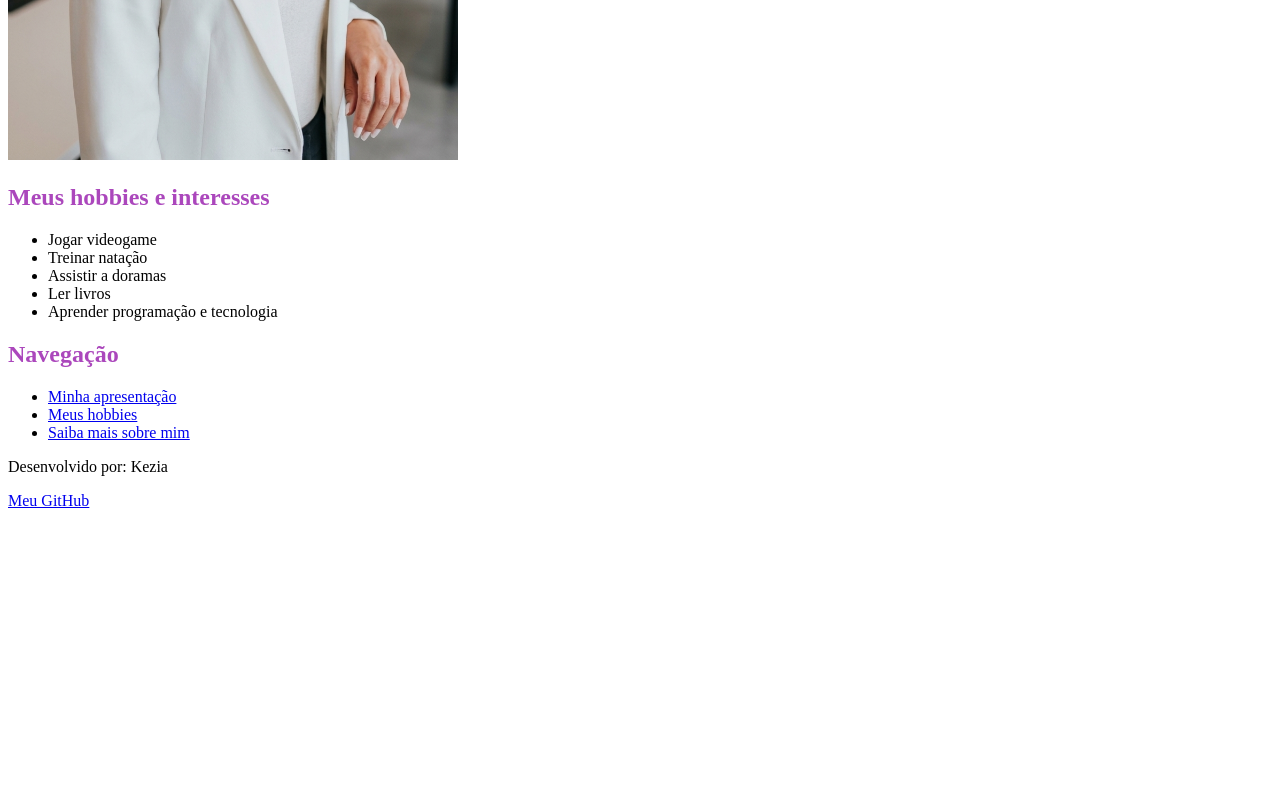
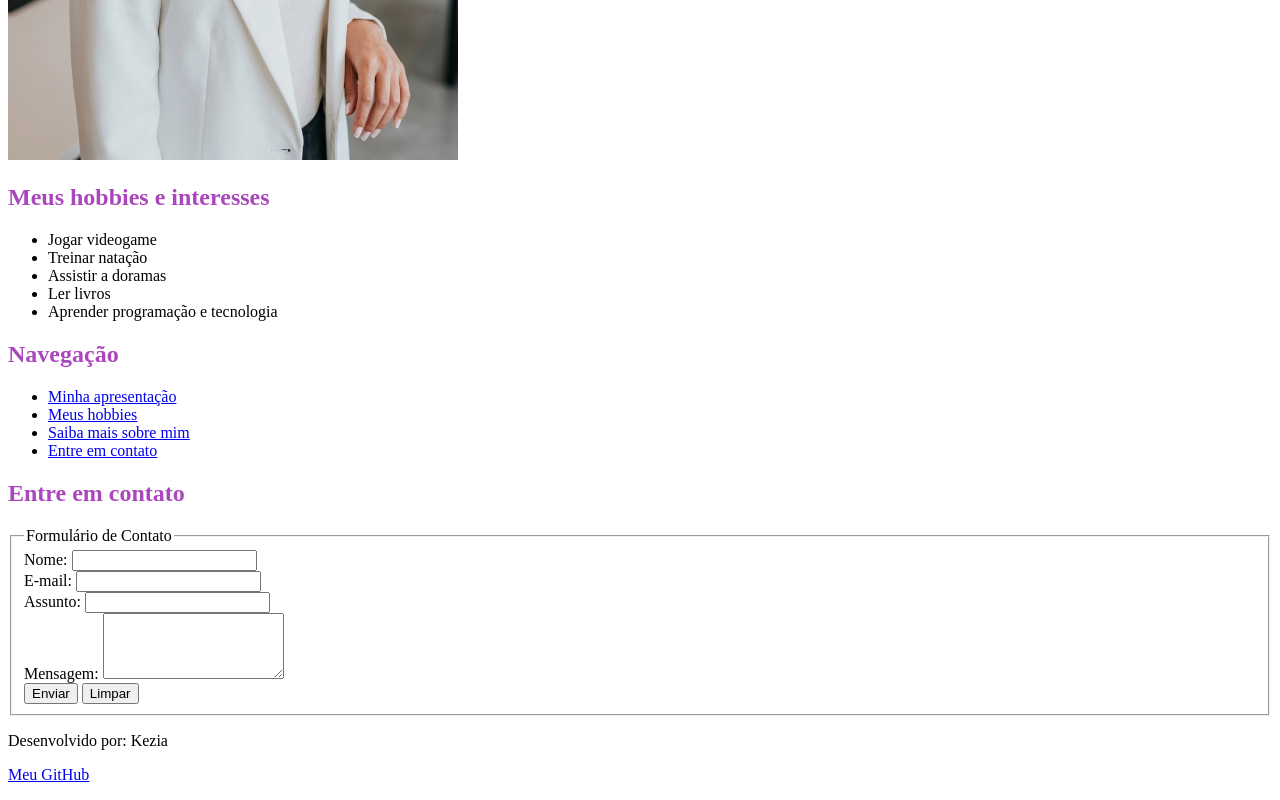
Before and after one commit to kezia242/pagina-pessoal, a plain HTML site: page index.html in a window 1280 px wide. Shown: the part 748-1548 px from the top of the page. Before the commit the page ends 1274 px from the top, so only its background shows below. Drawn offline with Linux system fonts and the light colour scheme.

Commit message:
Add files via upload

```diff
--- a/index.html
+++ b/index.html
@@ -79,8 +79,48 @@
                             Saiba mais sobre mim
                         </a>
                     </li>
+                    <li>
+                        <a href="#contato">
+                            Entre em contato
+                        </a>
+                    </li>
                 </ul>
             </nav>
+
+            <!-- SEÇÃO DE CONTATO ADICIONADA AQUI -->
+            <section id="contato">
+                <h2>Entre em contato</h2>
+                <form>
+                    <fieldset>
+                        <legend>Formulário de Contato</legend>
+
+                        <div>
+                            <label for="nome">Nome:</label>
+                            <input type="text" id="nome" name="nome" required>
+                        </div>
+
+                        <div>
+                            <label for="email">E-mail:</label>
+                            <input type="email" id="email" name="email" required>
+                        </div>
+
+                        <div>
+                            <label for="assunto">Assunto:</label>
+                            <input type="text" id="assunto" name="assunto">
+                        </div>
+
+                        <div>
+                            <label for="mensagem">Mensagem:</label>
+                            <textarea id="mensagem" name="mensagem" rows="4" required></textarea>
+                        </div>
+
+                        <div>
+                            <button type="submit">Enviar</button>
+                            <button type="reset">Limpar</button>
+                        </div>
+                    </fieldset>
+                </form>
+            </section>
         </main>
 
         <footer>
```
Also changed, not shown: print-contato pagina pessoal.png (added).
